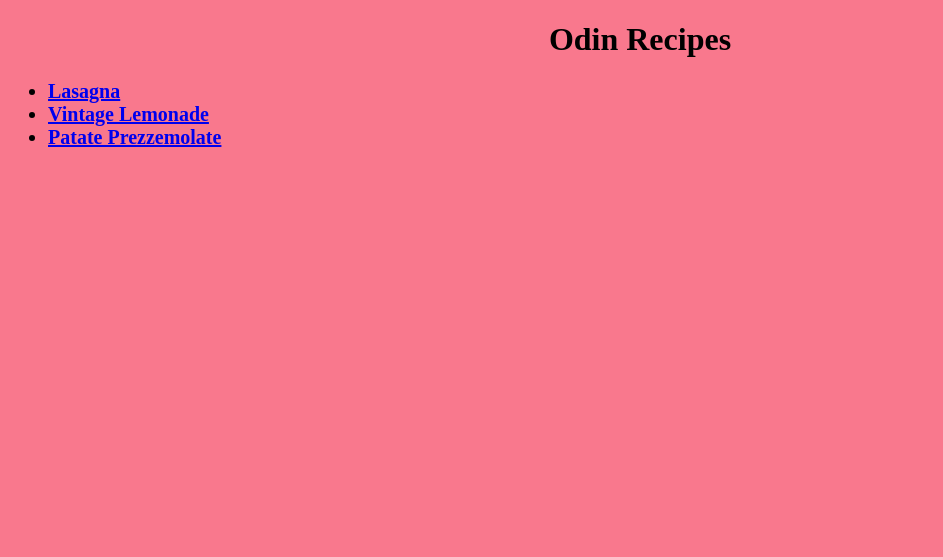
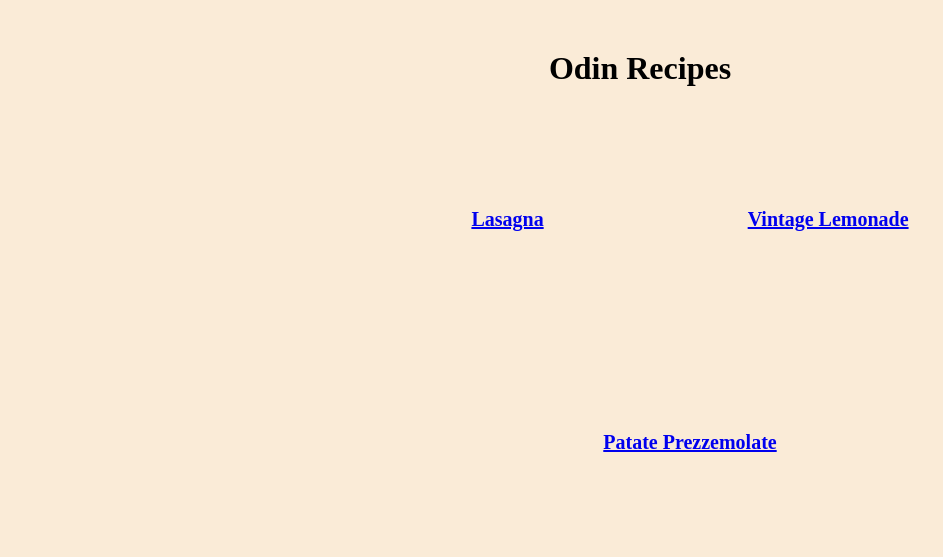
Before and after one commit to HASAN3482352/odin-recipes, a plain HTML site: page index.html in a window 1280 px wide. Shown: the whole page, without its empty margins (0-943 px from the left). Drawn offline with Linux system fonts and the light colour scheme.

Commit message:
ADD CSS RULES TO THE HTML ELEMENT LIKE MARGINS AND PADDING

```diff
--- a/index.html
+++ b/index.html
@@ -8,7 +8,7 @@
 </head>
 <body>
     <h1>Odin Recipes</h1>
-    <ul>
+    <ul id="ul1">
         <li><a href="./recipes/lasagna.html">Lasagna</a></li>
         <li><a href="./recipes/lasagna.html">Vintage Lemonade</a></li>
         <li><a href="./recipes/lasagna.html">Patate Prezzemolate</a></li>
--- a/style.css
+++ b/style.css
@@ -1,14 +1,23 @@
 body{
-    background-color:rgb(249, 120, 141);
+    margin: 50px 100px;
+    background-color: antiquewhite;
 }
 h1{
     text-align: center;
 }
-ul li {
+#ul1{
+    text-align: center;
+    margin-left: 60px;
+}
+#ul1 li {
+    margin: 100px 100px;
+    display: inline-block;
     font-size: 20px;
     font-weight: bold;
 }
 img{
+    display: block;
+    margin: 0 auto;
     height: auto;
     width: 250px;
 }
```
Also changed, not shown: recipes/lasagna.html (+2 -2 lines).
